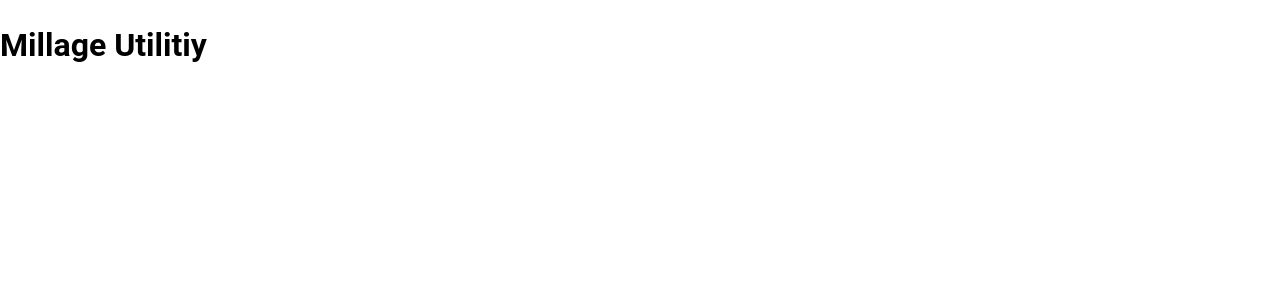
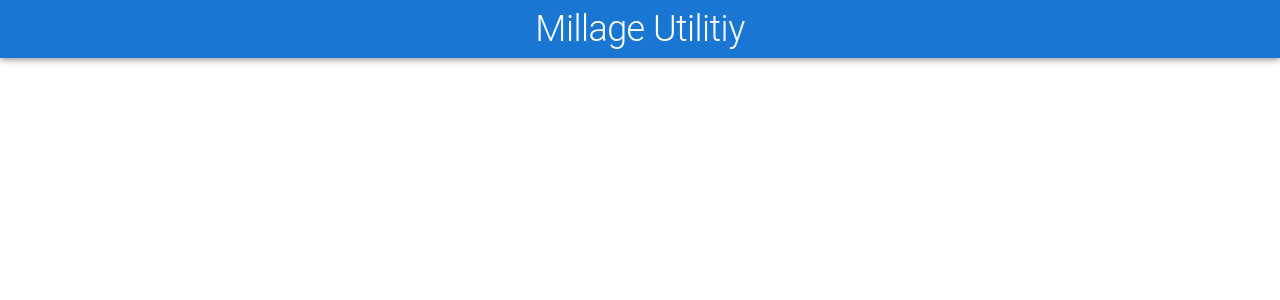
Before and after one commit to tkcannon/millage-utility, a React (Create React App) app: page / in a window 1280 px wide. Shown: the top 300 px of the page. Built offline with nearby package versions, Linux system fonts and the light colour scheme.

Commit message:
created more components and pages

```diff
--- a/src/App.js
+++ b/src/App.js
@@ -6,17 +6,26 @@ import DataImport from "./components/DataImport";
 import DaysContainer from "./components/DaysContainer";
 import { ThemeProvider } from "@emotion/react";
 import { createTheme } from "@mui/material";
+import Header from "./components/Header";
 
 function App() {
-  const mainTheme = createTheme();
+  const mainTheme = createTheme({
+    typography: {
+      fontSize: 16,
+      h1: { fontSize: "2.25rem" },
+      h2: { fontSize: "2rem" },
+      h3: { fontSize: "1.75rem" },
+      h4: { fontSize: "1.5rem" },
+      h5: { fontSize: "1.25rem" },
+      h6: { fontSize: "1rem" },
+    },
+  });
 
   return (
     <div className="App">
       <SiteProvider>
         <ThemeProvider theme={mainTheme}>
-          <header className="App-header">
-            <h1>Millage Utilitiy</h1>
-          </header>
+          <Header />
           {/* <DataImport />
         <InputForm />
       <TableContainer /> */}
--- /dev/null
+++ b/src/components/Header.js
@@ -0,0 +1,13 @@
+import { AppBar, Typography } from "@mui/material";
+
+function Header() {
+  return (
+    <AppBar sx={{ p: 1, alignItems: "center" }}>
+      <Typography component={"h1"} variant="h1">
+        Millage Utilitiy
+      </Typography>
+    </AppBar>
+  );
+}
+
+export default Header;
--- /dev/null
+++ b/src/components/MillageData.js
@@ -0,0 +1,6 @@
+//Move day.js and dayscontainer here
+
+function MillageData(props) {
+  return <></>;
+}
+export default MillageData;
--- /dev/null
+++ b/src/components/MillageForm.js
@@ -0,0 +1,5 @@
+function MillageForm(props) {
+  return <></>;
+}
+
+export default MillageForm;
--- /dev/null
+++ b/src/pages/Overview/index.js
@@ -0,0 +1,3 @@
+// Gas Millage
+// upcoming services
+// business / personal usage percentage
--- /dev/null
+++ b/src/utils/millageHelpers.js
@@ -0,0 +1,6 @@
+// functions to calc percentage of business vs personal
+// functions to tell when next services needed
+
+function sortTrips(trips) {
+  return trips;
+}
```
Also changed, not shown: src/pages/Millage/index.js (added, +13 -0 lines).
